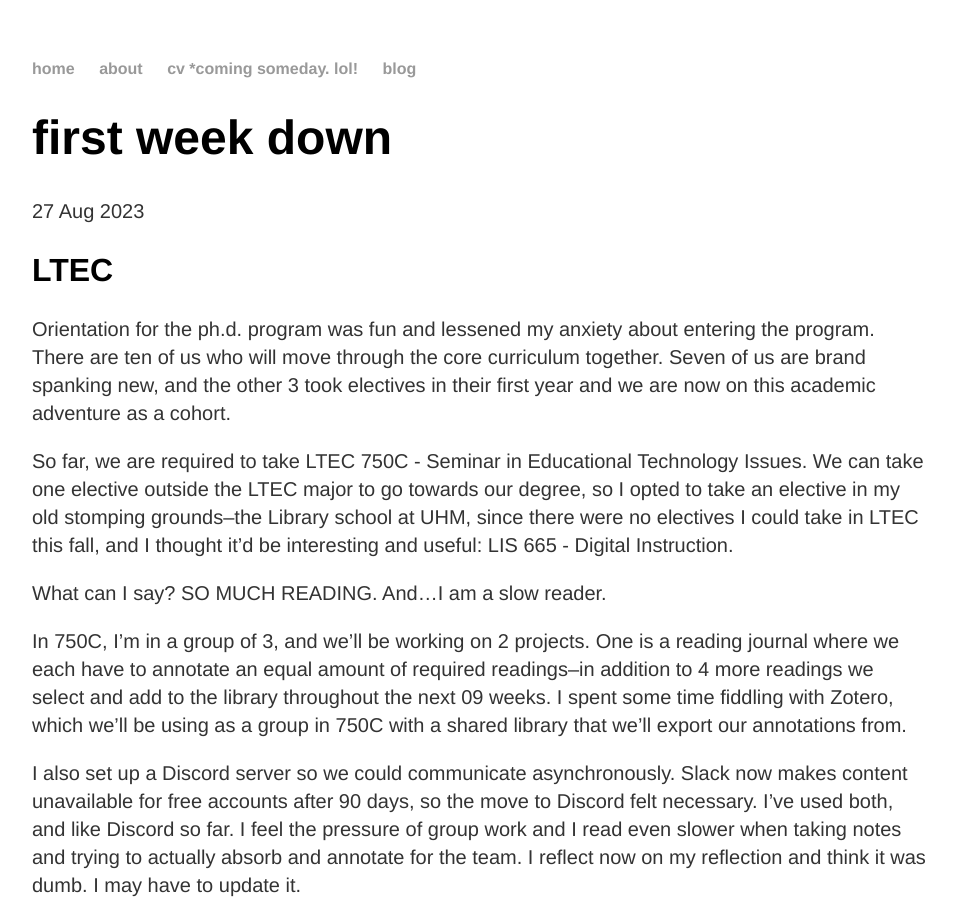
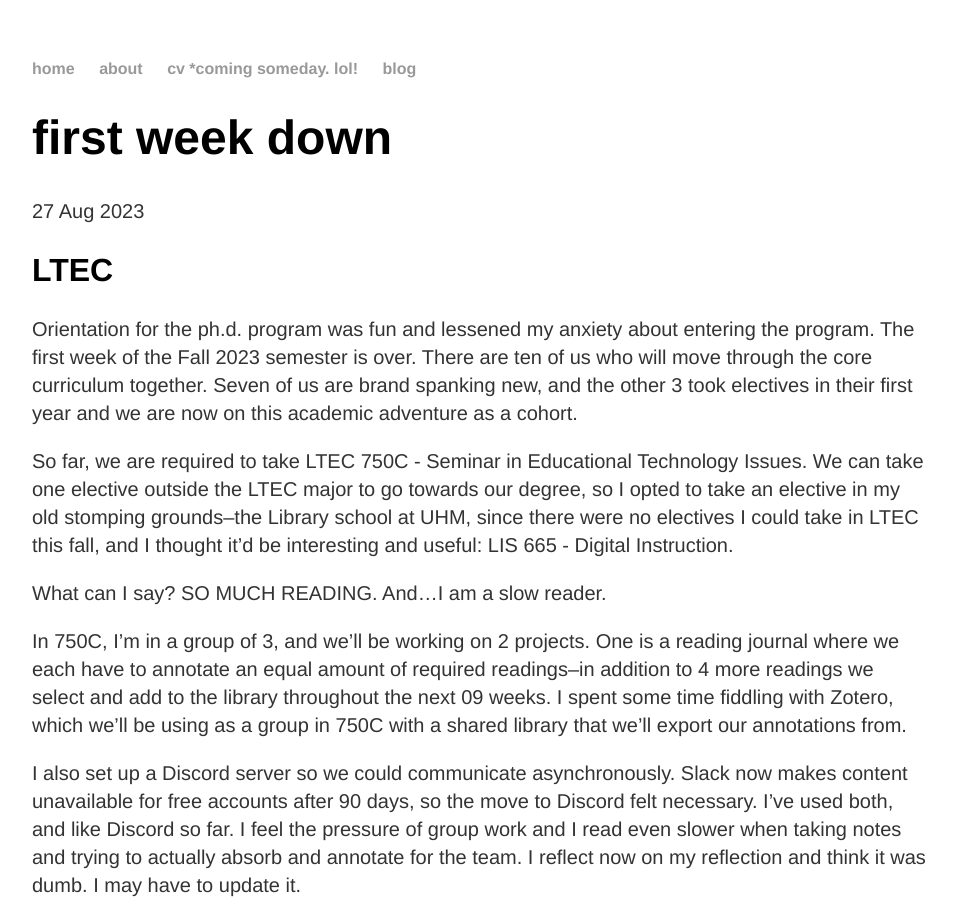
Before and after one commit to allysonota/allysonota.github.io, a Jekyll site: the page built from _posts/2023-08-27-first-week-down.md, in a window 1280 px wide and 900 px high. Shown: the whole window, without its empty margins (160-1116 px from the left). Built offline with Jekyll 4.4.1, drawn with Linux system fonts in a browser that asks for light colours.

Commit message:
Update 2023-08-27-first-week-down.md
Added line that the first week of the Fall 2023 semester is over.

```diff
--- a/_posts/2023-08-27-first-week-down.md
+++ b/_posts/2023-08-27-first-week-down.md
@@ -5,7 +5,7 @@ date: 2023-08-27
 ---
 
 <h2>LTEC</H2>
-Orientation for the ph.d. program was fun and lessened my anxiety about entering the program. There are ten of us who will move through the core curriculum together. Seven of us are brand spanking new, and the other 3 took electives in their first year and we are now on this academic adventure as a cohort.
+Orientation for the ph.d. program was fun and lessened my anxiety about entering the program. The first week of the Fall 2023 semester is over. There are ten of us who will move through the core curriculum together. Seven of us are brand spanking new, and the other 3 took electives in their first year and we are now on this academic adventure as a cohort.
 
 So far, we are required to take LTEC 750C - Seminar in Educational Technology Issues. We can take one elective outside the LTEC major to go towards our degree, so I opted to take an elective in my old stomping grounds--the Library school at UHM, since there were no electives I could take in LTEC this fall, and I thought it'd be interesting and useful: LIS 665 - Digital Instruction.
 
```
